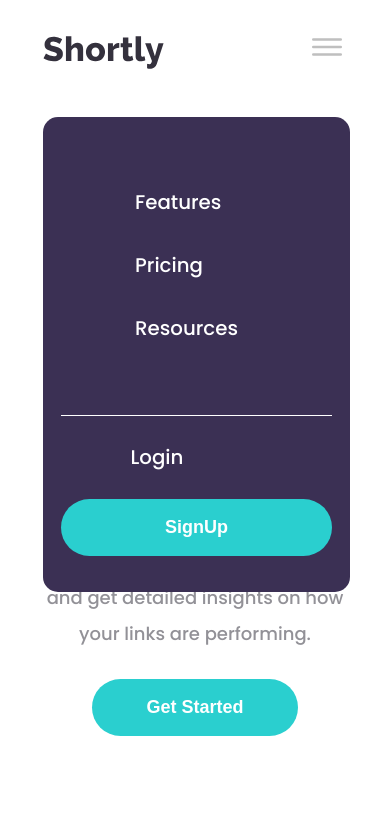
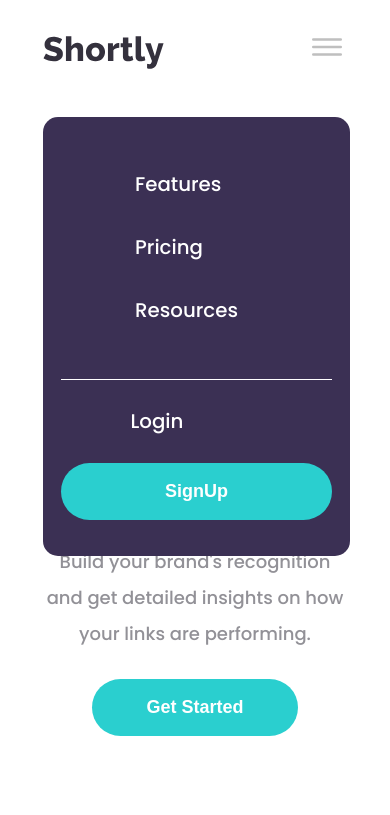
Before and after one commit to uchedotphp/url-shortener, a Vue app: page / in a window 390 px wide. Shown: the top 815 px of the page. Built offline with nearby package versions, Linux system fonts and the light colour scheme.

Commit message:
moving forward

```diff
--- a/src/components/MenuHeader.vue
+++ b/src/components/MenuHeader.vue
@@ -203,7 +203,7 @@ export default {
           // text-align: center;
           // background: red;
           margin: 1em;
-          padding: 1em 3em;
+          padding: 0em 3em;
           // display: ;
           a {
             margin-top: 0;
```
